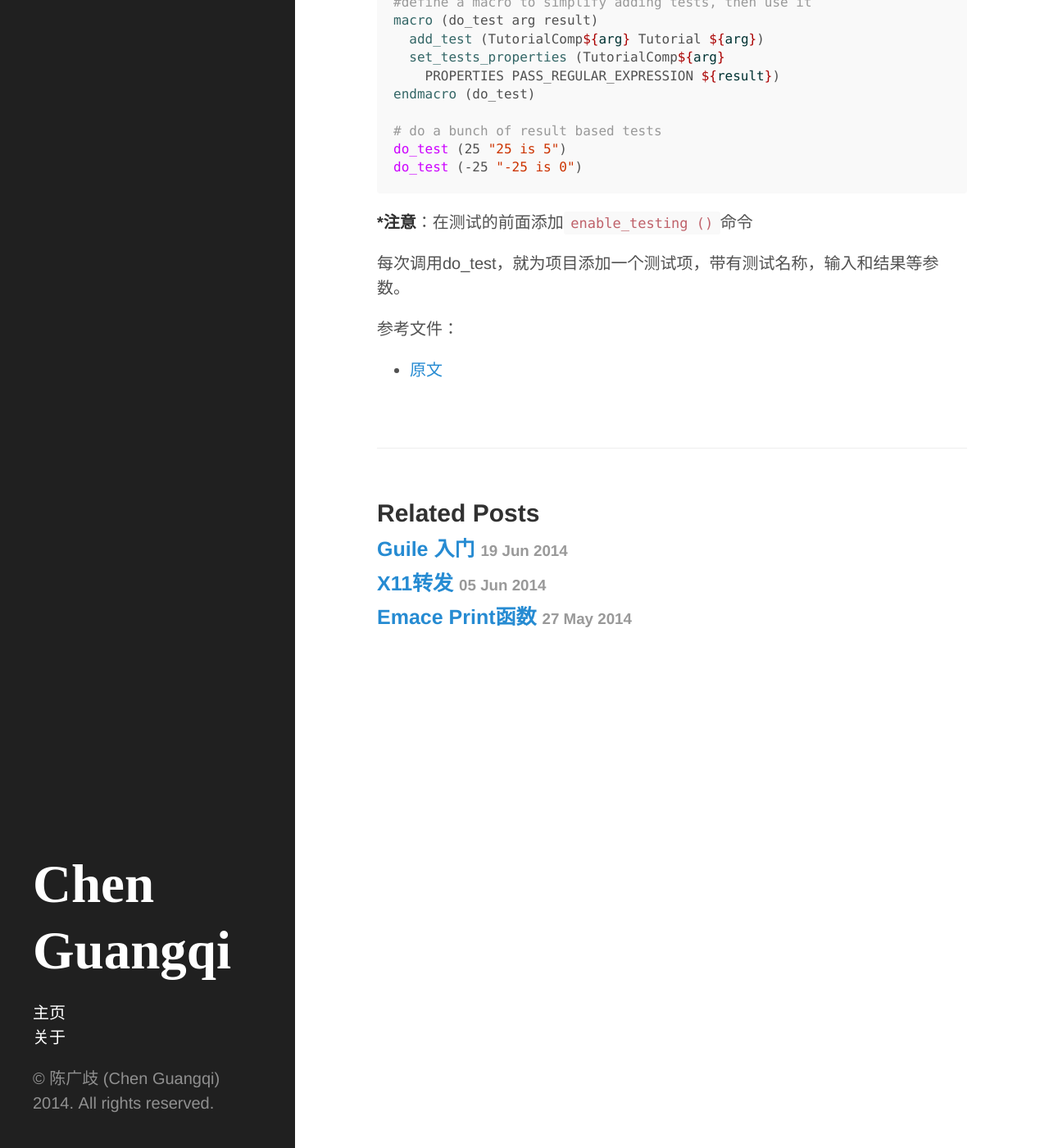
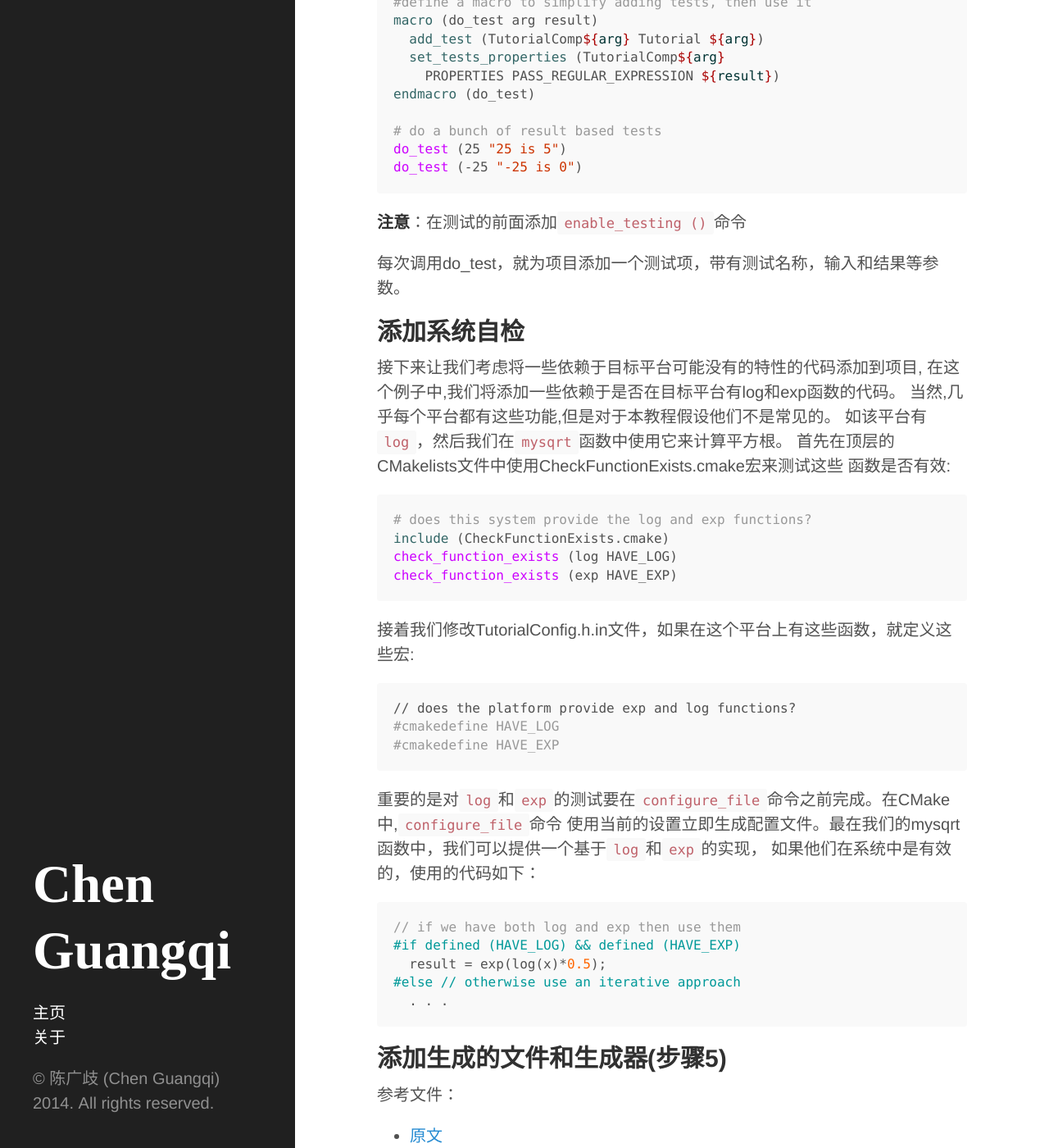
Before and after one commit to chenguangqi/chenguangqi.github.io, a Jekyll site: the page built from _posts/2014-07-31-CMake-Tutorial.md, in a window 1280 px wide and 1400 px high, scrolled down 6478 px. Shown: the whole window at 82% size. Built offline with Jekyll 4.4.1, drawn with Linux system fonts in a browser that asks for light colours; Markdown is read by kramdown in place of the engine named in the settings.

Commit message:
Update 2014-07-31-CMake-Tutorial.md

````diff
--- a/_posts/2014-07-31-CMake-Tutorial.md
+++ b/_posts/2014-07-31-CMake-Tutorial.md
@@ -271,9 +271,47 @@ endmacro (do_test)
 do_test (25 "25 is 5")
 do_test (-25 "-25 is 0")
 ```
-***注意**：在测试的前面添加`enable_testing ()`命令
+**注意**：在测试的前面添加`enable_testing ()`命令
 
 每次调用do_test，就为项目添加一个测试项，带有测试名称，输入和结果等参数。
+
+## 添加系统自检
+
+接下来让我们考虑将一些依赖于目标平台可能没有的特性的代码添加到项目,
+在这个例子中,我们将添加一些依赖于是否在目标平台有log和exp函数的代码。
+当然,几乎每个平台都有这些功能,但是对于本教程假设他们不是常见的。
+如该平台有`log`，然后我们在`mysqrt`函数中使用它来计算平方根。
+首先在顶层的CMakelists文件中使用CheckFunctionExists.cmake宏来测试这些
+函数是否有效:
+
+```cmake
+# does this system provide the log and exp functions?
+include (CheckFunctionExists.cmake)
+check_function_exists (log HAVE_LOG)
+check_function_exists (exp HAVE_EXP)
+```
+
+接着我们修改TutorialConfig.h.in文件，如果在这个平台上有这些函数，就定义这些宏:
+
+```cmake
+// does the platform provide exp and log functions?
+#cmakedefine HAVE_LOG
+#cmakedefine HAVE_EXP
+```
+
+重要的是对`log`和`exp`的测试要在`configure_file`命令之前完成。在CMake中,`configure_file`命令
+使用当前的设置立即生成配置文件。最在我们的mysqrt函数中，我们可以提供一个基于`log`和`exp`的实现，
+如果他们在系统中是有效的，使用的代码如下：
+
+```c++
+// if we have both log and exp then use them
+#if defined (HAVE_LOG) && defined (HAVE_EXP)
+  result = exp(log(x)*0.5);
+#else // otherwise use an iterative approach
+  . . .
+```
+
+## 添加生成的文件和生成器(步骤5)
 
 
 参考文件：
````
